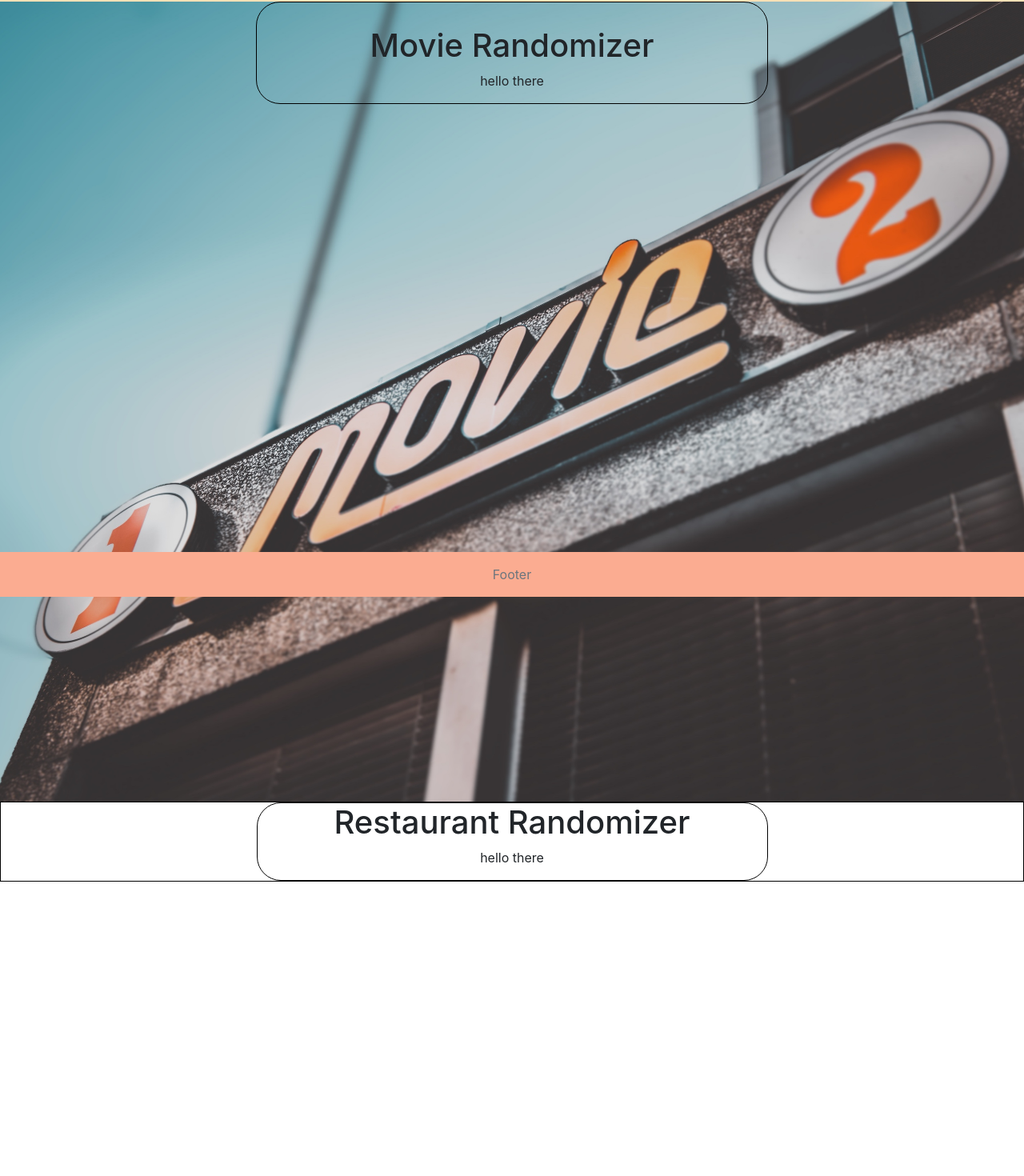
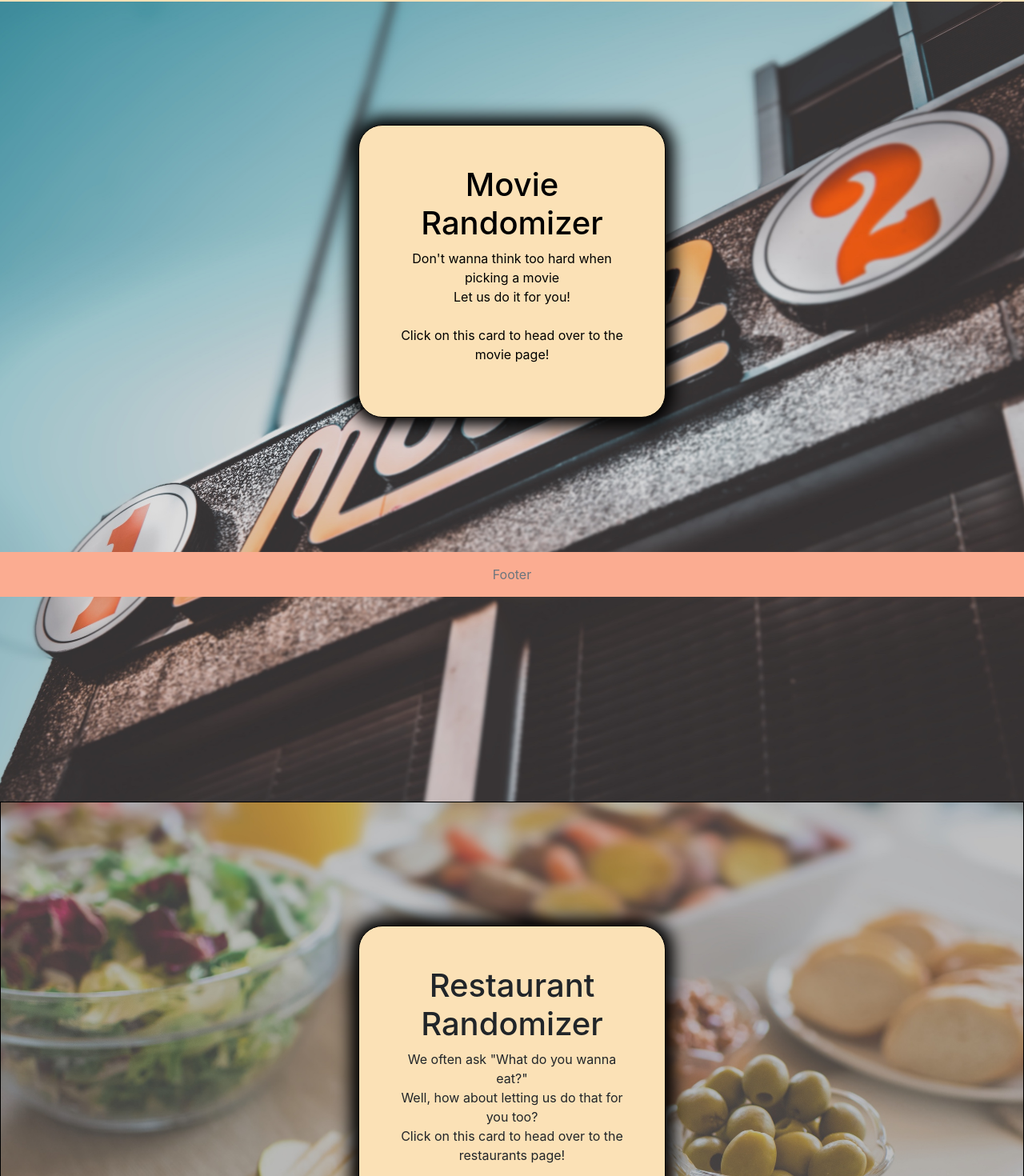
Before and after one commit to katean004/Spontaneous-Weekend-3.0, a React (Create React App) app: page /home in a window 1280 px wide. Shown: the part 54-1524 px from the top of the page at 80% size. Before the commit the page ends 1156 px from the top, so only its background shows below. Built offline with nearby package versions, Linux system fonts and the light colour scheme; no server answers.

Commit message:
finished Home page

```diff
--- a/src/components/Fade/Fade.css
+++ b/src/components/Fade/Fade.css
@@ -1,6 +1,6 @@
 .fade-in-section {
     opacity: 0;
-    transform: translateY(10vh);
+    transform: translateY(20vh);
     visibility: hidden;
     transition: opacity 0.6s ease-out, transform 1s ease-out;
     will-change: opacity, visibility;
--- a/src/components/Home/home.css
+++ b/src/components/Home/home.css
@@ -13,17 +13,45 @@
   background-repeat: none;
   background-position: center;
   height: 1000px;
+  padding-top: 12%;
+}
+.restaurantSection {
+  background-image: url("../../images//foodSection.JPG");
+  background-size: cover;
+  background-repeat: none;
+  background-position: center;
+  height: 1000px;
+  padding-top: 12%;
 }
 
-
-.section__card{
-    border-radius: 30px;
-    width: 50%;
-    margin-left: auto;
-    margin-right: auto;
-    margin-right: auto;
+.section__card {
+  border-radius: 30px;
+  width: 30%;
+  margin-left: auto;
+  margin-right: auto;
+  margin-right: auto;
+  background-color: #fbe1b6;
+  box-shadow: 0 0 20px 10px black;
+  cursor: pointer;
 }
 
-.section__content{
-    margin-top: 30px;
+.section__link:link {
+  text-decoration: none;
+  color: black;
 }
+.section__link:visited {
+  text-decoration: none;
+  color: black;
+}
+.section__link:hover {
+  text-decoration: none;
+  color: black;
+}
+.section__link:active {
+  text-decoration: none;
+  color: black;
+}
+
+.section__content {
+  padding: 50px;
+}
--- a/src/components/Home/home.js
+++ b/src/components/Home/home.js
@@ -1,5 +1,7 @@
 import React, { Component } from "react";
-import "./home.css"
+import "./home.css";
+import Fade from "../Fade/Fade";
+import { Link } from "react-router-dom";
 
 class Home extends Component {
   // <-------- Useless constructor. Not needed for now -------->
@@ -8,21 +10,40 @@ class Home extends Component {
   // }
 
   render() {
-    return(
+    return (
       <div className="homePage__Main">
         <div className="movieSection">
-          <div className="section__card">
-            <div className="section__content">
-            <h1>Movie Randomizer</h1>
-            <p>hello there</p>
-            </div>
-          </div>
+          <Fade>
+            <Link to="/movie" className="section__link">
+              <div className="section__card fade-in2">
+                <div className="section__content fade-in2">
+                  <h1>Movie Randomizer</h1>
+                  <p>
+                    Don't wanna think too hard when picking a movie
+                    <br />
+                    Let us do it for you! <br /> <br />
+                    Click on this card to head over to the movie page!
+                  </p>
+                </div>
+              </div>
+            </Link>
+          </Fade>
         </div>
         <div className="restaurantSection">
-          <div className="section__card">
-            <h1>Restaurant Randomizer</h1>
-            <p>hello there</p>
-          </div>
+          <Fade>
+            <Link to="/restaurant" className="section__link"></Link>
+            <div className="section__card">
+              <div className="section__content">
+                <h1>Restaurant Randomizer</h1>
+                <p>We often ask "What do you wanna eat?"
+                  <br/>
+                  Well, how about letting us do that for you too?
+                  <br/>
+                  Click on this card to head over to the restaurants page!
+                </p>
+              </div>
+            </div>
+          </Fade>
         </div>
       </div>
     );
```
Also changed, not shown: src/images/foodSection.JPG (added).
